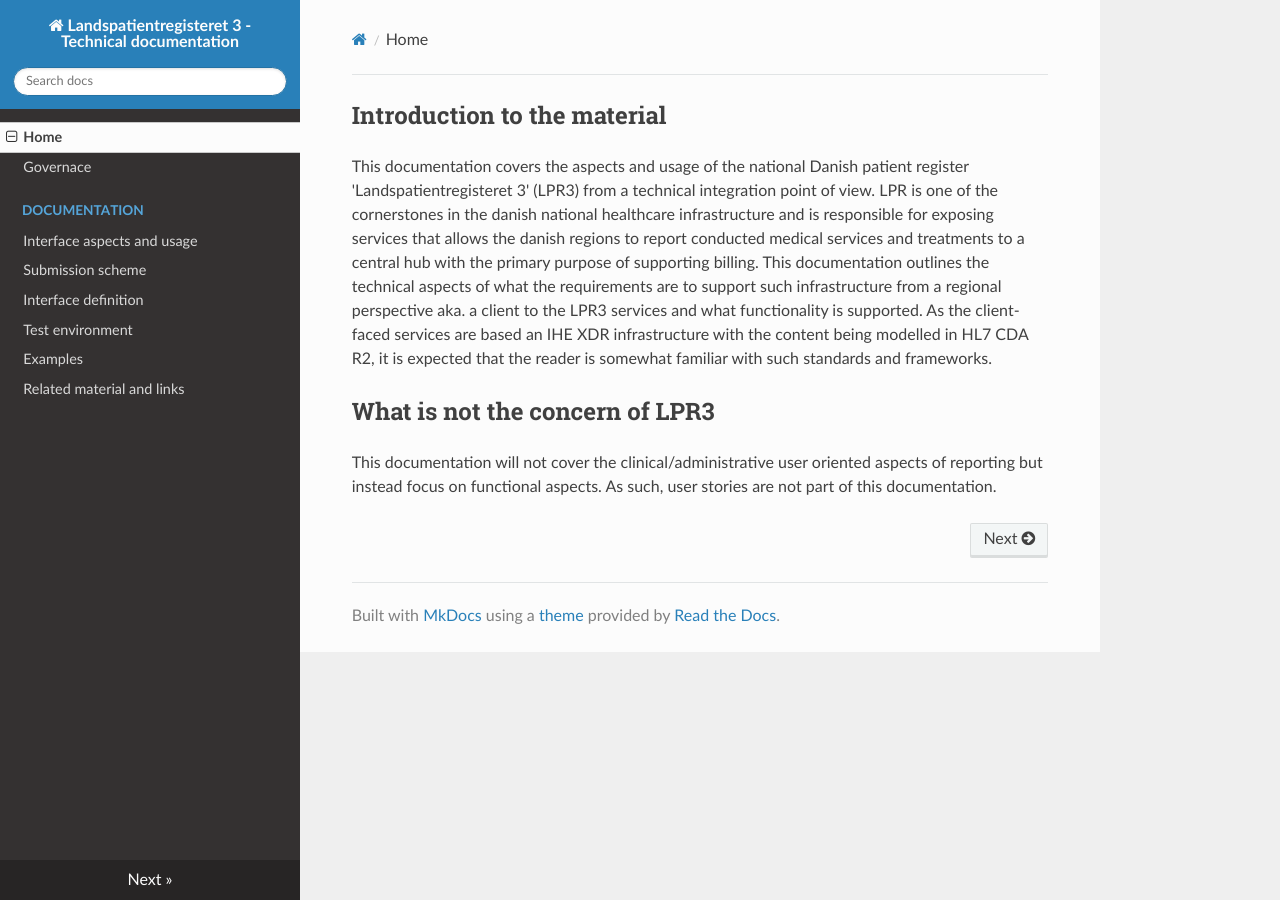
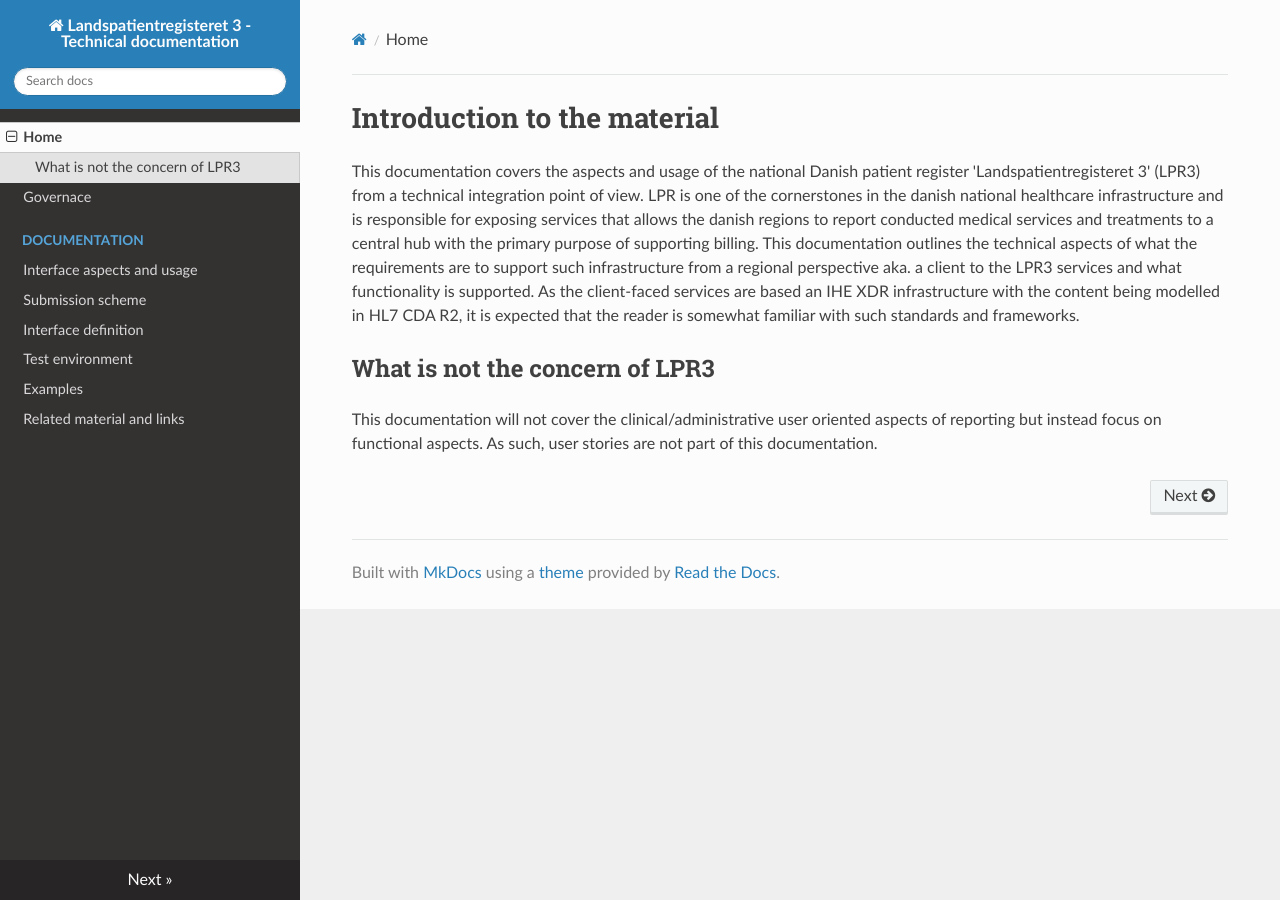
Before and after one commit to scandihealth/lpr3-docs, an MkDocs documentation site: the page built from src/index.md, in a window 1280 px wide. Built offline with MkDocs 1.6.1, drawn with Linux system fonts in a browser that asks for light colours; nearby versions of some CDN libraries; old or Windows-style settings are respelled for this version of MkDocs.

Commit message:
Updated layout - full window size.

```diff
--- a/gulpfile.js
+++ b/gulpfile.js
@@ -13,5 +13,5 @@ child = exec('mkdocs build --clean', function (error, stdout, stderr) {
 });
 
 gulp.task('default', ['markdown'], function() {
-    gulp.watch(['src/**/*.md', 'mkdocs.yml'], ['markdown']);
+    gulp.watch(['src/**/*.md', 'src/css/**/*.*', 'mkdocs.yml', 'gulpfile.js'], ['markdown']);
 });
--- a/mkdocs.yml
+++ b/mkdocs.yml
@@ -20,4 +20,4 @@ use_directory_urls: false
 markdown_extensions: [fenced_code]
 extra_css:
   - css/highlight.js/idea.css
-  - css/custom-width.css
+  - css/theme-overrides.css
--- a/src/css/custom-width.css
+++ /dev/null
@@ -1,3 +0,0 @@
-.wy-nav-content {
-    max-width: auto;
-}
--- /dev/null
+++ b/src/css/theme-overrides.css
@@ -0,0 +1,6 @@
+.wy-nav-content {
+    padding: 1.618em 3.236em;
+    height: 100%;
+    max-width: 100%;
+    margin: 0;
+}
--- a/src/index.md
+++ b/src/index.md
@@ -1,4 +1,4 @@
-## Introduction to the material
+# Introduction to the material
 This documentation covers the aspects and usage of the national Danish patient register 'Landspatientregisteret 3' (LPR3) from a technical integration point of view. LPR is one of the cornerstones in the danish national healthcare infrastructure and is responsible for exposing services that allows the danish regions to report conducted medical services and treatments to a central hub with the primary purpose of supporting billing. This documentation outlines the technical aspects of what the requirements are to support such infrastructure from a regional perspective aka. a client to the LPR3 services and what functionality is supported. As the client-faced services are based an IHE XDR infrastructure with the content being modelled in HL7 CDA R2, it is expected that the reader is somewhat familiar with such standards and frameworks.
 
 ## What is not the concern of LPR3
```
Also changed, not shown: src/aspects.md (+3 -2 lines), src/interfacedefinitions.md (+3 -3 lines), src/links.md (+2 -2 lines), src/governance.md (line endings or trailing spaces), src/testenvironment.md (line endings or trailing spaces), 1 other file.
